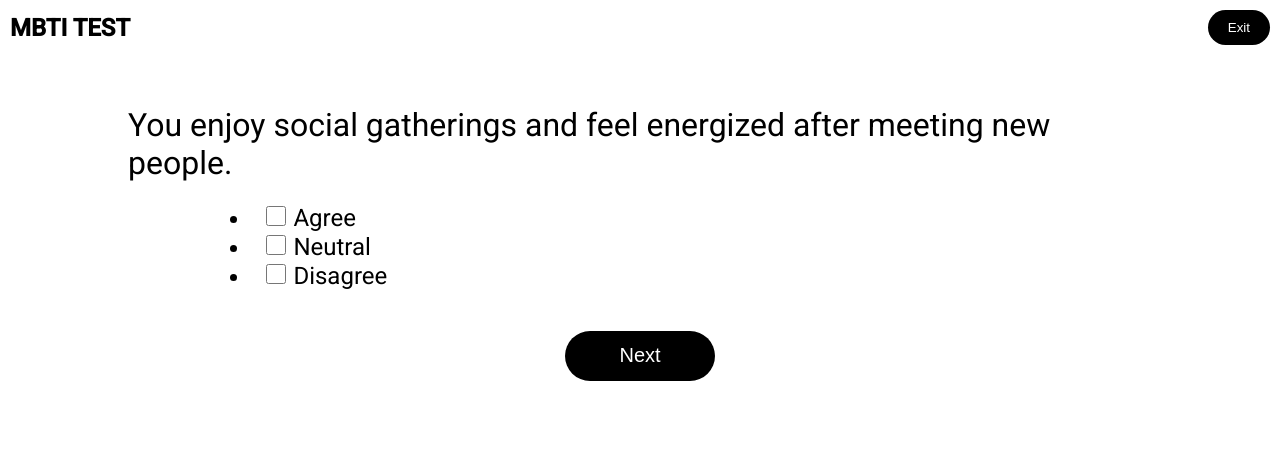
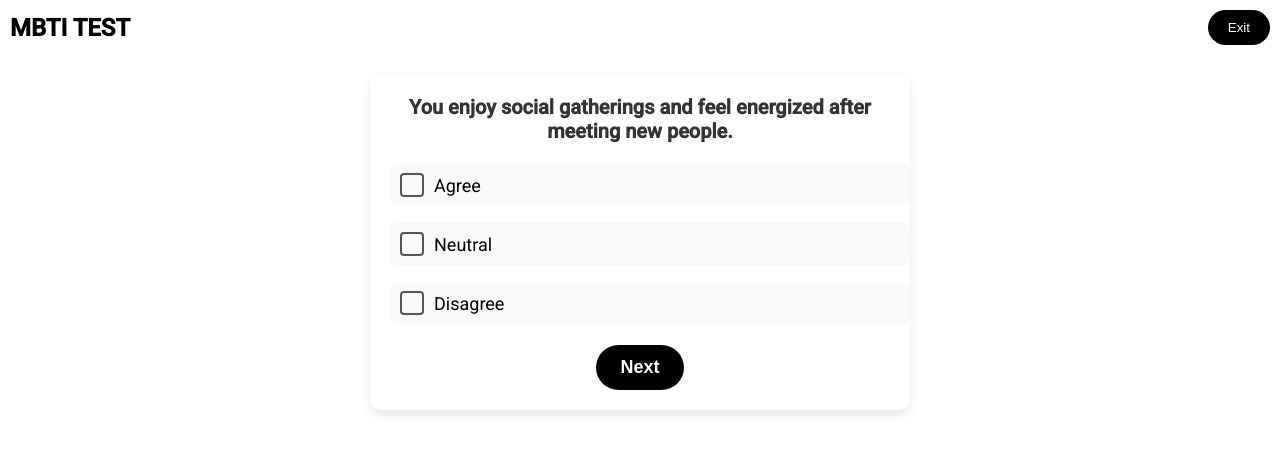
Before and after one commit to anime454/codybara-mbti-test, an Angular app: page / in a window 1280 px wide. Both pictures are taken after a click on the button "Do the test". Shown: the top 452 px of the page. Built offline with nearby package versions, Linux system fonts and the light colour scheme.

Commit message:
feat: redesign question component with improved layout and custom checkbox styles

```diff
--- a/src/app/question/question.component.css
+++ b/src/app/question/question.component.css
@@ -1,68 +1,97 @@
-.question {
-    margin-top: 4%;
-    padding: 0 10% 0 10%;
+/* Container */
+.question-container {
+    display: flex;
+    flex-direction: column;
+    align-items: center;
+    text-align: center;
+    max-width: 500px;
+    margin: 20px auto;
+    padding: 20px;
+    background: #fff;
+    border-radius: 12px;
+    box-shadow: 0px 4px 12px rgba(0, 0, 0, 0.1);
 }
 
+/* Question Text */
 .question-text {
+    font-size: 20px;
+    font-weight: bold;
+    margin-bottom: 20px;
+    color: #333;
+}
+
+/* Options List */
+.question-options {
+    display: flex;
+    flex-direction: column;
+    gap: 15px;
+    width: 100%;
+}
+
+/* Option Labels */
+.option {
+    display: flex;
+    align-items: center;
+    gap: 10px;
+    font-size: 18px;
+    cursor: pointer;
+    padding: 10px;
+    width: 100%;
+    border-radius: 8px;
+    background: #f9f9f9;
+    transition: background 0.3s;
+}
+
+/* Hover Effect */
+.option:hover {
+    background: #e0e0e0;
+}
+
+/* Hide default checkbox */
+.option input[type="checkbox"] {
+    display: none;
+}
+
+/* Custom Checkbox */
+.custom-checkbox {
+    width: 20px;
+    height: 20px;
+    border-radius: 4px;
+    border: 2px solid #555;
     display: flex;
     justify-content: center;
-    font-size: 2em;
+    align-items: center;
+    transition: background 0.3s, border 0.3s;
 }
 
-.question-options {
-    padding: 0 10% 0 10%;
-    margin-top: 2%;
-    font-size: 1.5em;
+/* Checkbox Checked */
+.option input[type="checkbox"]:checked+.custom-checkbox {
+    background-color: black;
+    border-color: black;
+    position: relative;
 }
 
-.question-options input[type="checkbox"] {
-    width: 20px;
-    height: 20px;
-    border-radius: 0;
+/* Checkmark */
+.option input[type="checkbox"]:checked+.custom-checkbox::after {
+    content: "✔";
+    font-size: 14px;
+    color: white;
 }
 
-.question-options label {
-    padding-left: 4px;
+/* Next Button */
+.next-button {
+    margin-top: 20px;
+    background: black;
+    color: white;
+    font-size: 18px;
+    font-weight: bold;
+    padding: 12px 24px;
+    border: none;
+    border-radius: 30px;
+    cursor: pointer;
+    transition: background 0.3s;
 }
 
-.cover-next-button {
-    display: flex;
-    justify-content: center;
-    margin-top: 4%;
+.next-button:hover {
+    background: #333;
 }
-
-.next-button {
-    height: 50px;
-    width: 150px;
-    background-color: #000;
-    color: white;
-    border: none;
-    border-radius: 40px;
-    padding: 10px 20px;
-    cursor: pointer;
-    font-size: 20px;
-}
-
-
-@media screen and (max-width: 600px) {
-    .question-text {
-        padding-top: 12%;
-        font-size: 1.2em;
-    }
-
-    .question-options {
-        padding: 4% 2% 0 2%;
-        font-size: 1em;
-    }
-
-    .cover-next-button {
-        margin-top: 12%;
-    }
-
-    .next-button {
-        height: 40px;
-        width: 120px;
-        font-size: 16px;
-    }
-
-}
--- a/src/app/question/question.component.html
+++ b/src/app/question/question.component.html
@@ -1,26 +1,32 @@
-<div class="question">
+<div class="question-container">
     <div class="question-text">
         {{ question.text }}
     </div>
 
     <div class="question-options">
-        <li>
-            <input type="checkbox" id="answer-a" name="answer-a" [checked]="checkboxIsChecked('A')"
+        <label class="option">
+            <input type="checkbox" id="answer-a" name="answer" [checked]="checkboxIsChecked('A')"
                 (change)="updateAnswer('A')">
-            <label for="answer-a">Agree</label>
-        </li>
-        <li>
-            <input type="checkbox" id="answer-n" name="answer-n" [checked]="checkboxIsChecked('N')"
+            <span class="custom-checkbox"></span>
+            Agree
+        </label>
+
+        <label class="option">
+            <input type="checkbox" id="answer-n" name="answer" [checked]="checkboxIsChecked('N')"
                 (change)="updateAnswer('N')">
-            <label for="answer-n">Neutral</label>
-        </li>
-        <li>
-            <input type="checkbox" id="answer-d" name="answer-d" [checked]="checkboxIsChecked('D')"
+            <span class="custom-checkbox"></span>
+            Neutral
+        </label>
+
+        <label class="option">
+            <input type="checkbox" id="answer-d" name="answer" [checked]="checkboxIsChecked('D')"
                 (change)="updateAnswer('D')">
-            <label for="answer-d">Disagree</label>
-        </li>
+            <span class="custom-checkbox"></span>
+            Disagree
+        </label>
     </div>
+
     <div class="cover-next-button">
-        <button class="next-button" (click)="submitAnswer()"> Next </button>
+        <button class="next-button" (click)="submitAnswer()">Next</button>
     </div>
 </div>
```
